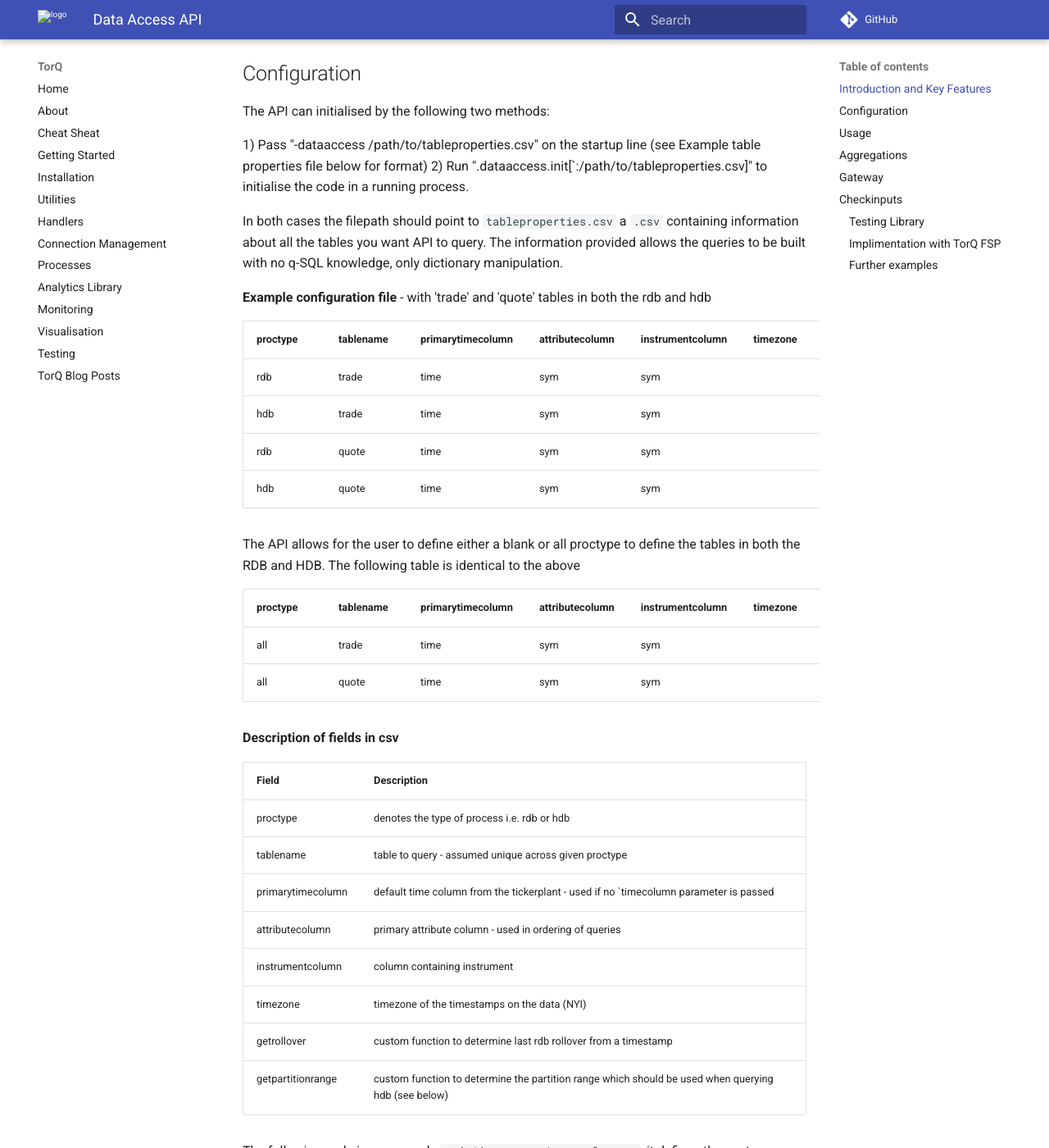
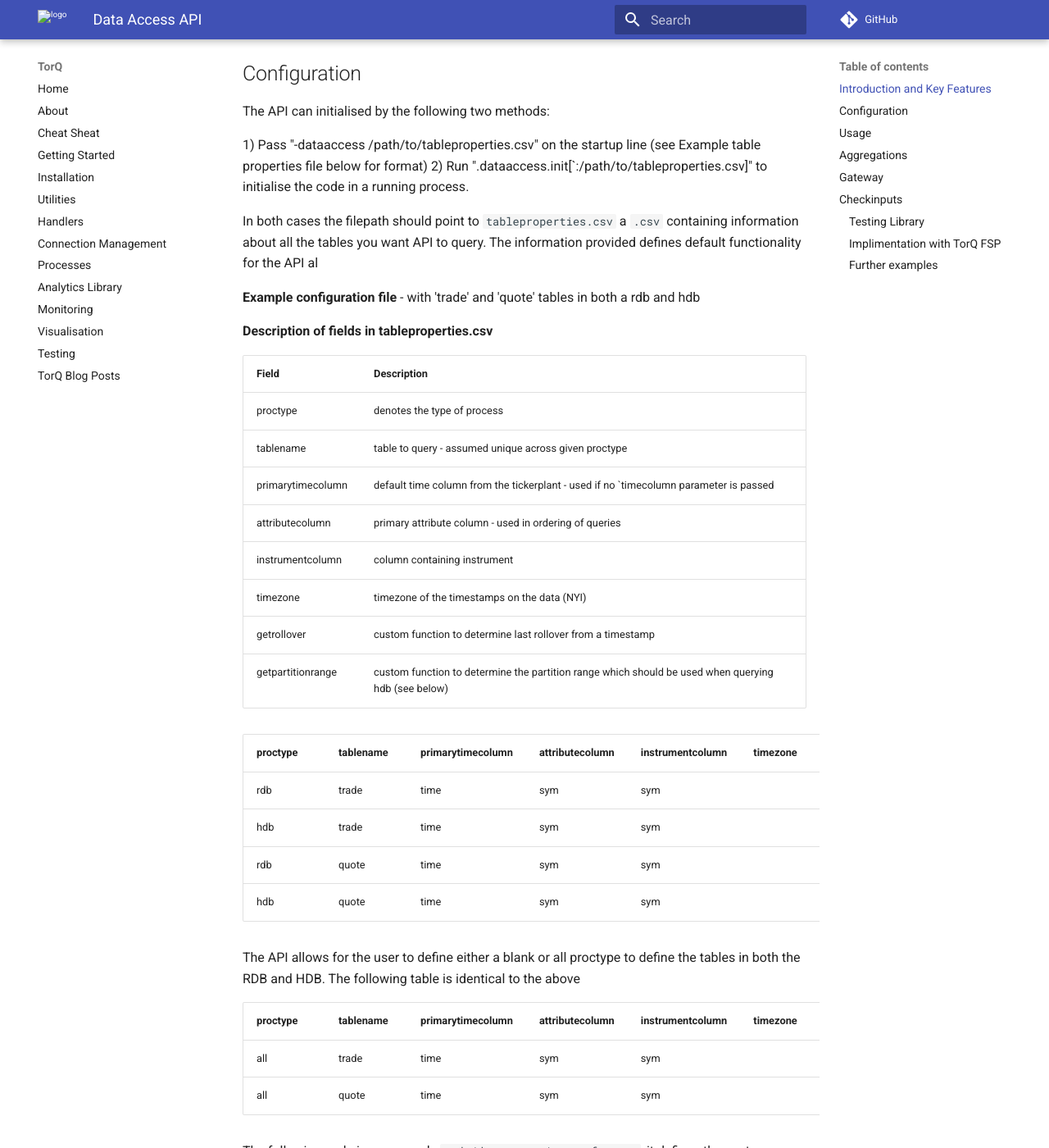
Before and after one commit to DataIntellectTech/TorQ, an MkDocs documentation site: the page built from docs/dataaccess.md, in a window 1280 px wide and 1400 px high, scrolled down 343 px. Shown: the whole window at 82% size. Built offline with MkDocs 1.6.1 and Material for MkDocs 9.7.7, drawn with Linux system fonts in a browser that asks for light colours; comment, search, counter and statistics services are not loaded; old or Windows-style settings are respelled for this version of MkDocs; some of the changed lines change nothing that is shown; some of the changed text lies outside the part shown.

Commit message:
Update dataaccess.md

````diff
--- a/docs/dataaccess.md
+++ b/docs/dataaccess.md
@@ -19,10 +19,22 @@
 1) Pass "-dataaccess /path/to/tableproperties.csv" on the startup line (see Example table properties file below for format)
 2) Run ".dataaccess.init[`:/path/to/tableproperties.csv]" to initialise the code in a running process.
 
-In both cases the filepath should point to `tableproperties.csv` a `.csv` containing information about all the tables you want API to query. The information provided allows the queries to be built with no q-SQL knowledge, only dictionary manipulation.
+In both cases the filepath should point to `tableproperties.csv` a `.csv` containing information about all the tables you want API to query. The information provided defines default functionality for the API al
 
+**Example configuration file** - with 'trade' and 'quote' tables in both a rdb and hdb
 
-**Example configuration file** - with 'trade' and 'quote' tables in both the rdb and hdb
+**Description of fields in tableproperties.csv**
+
+|Field               |Description                                                                                        |
+|--------------------|---------------------------------------------------------------------------------------------------|
+|proctype            |denotes the type of process                                                                        |
+|tablename           |table to query - assumed unique across given proctype                                              |
+|primarytimecolumn   |default time column from the tickerplant - used if no  \`timecolumn parameter is passed            |
+|attributecolumn     |primary attribute column - used in ordering of queries                                             |
+|instrumentcolumn    |column containing instrument                                                                       |
+|timezone            |timezone of the timestamps on the data (NYI)                                                       |
+|getrollover         |custom function to determine last rollover from a timestamp                                    |
+|getpartitionrange   |custom function to determine the partition range which should be used when querying hdb (see below)|
 
 |proctype   |tablename  |primarytimecolumn     |attributecolumn       |instrumentcolumn|timezone|getrollover     |getpartitionrange   |
 |-----------|-----------|----------------------|----------------------|----------------|--------|----------------|--------------------|
@@ -39,20 +51,6 @@
  |-----------|-----------|----------------------|----------------------|----------------|--------|----------------|--------------------|
  |all|trade|time|sym|sym||defaultrollover|defaultpartitionrange|
  |all|quote|time|sym|sym||defaultrollover|defaultpartitionrange|
-
-
-**Description of fields in csv**
-
-|Field               |Description                                                                                        |
-|--------------------|---------------------------------------------------------------------------------------------------|
-|proctype            |denotes the type of process  i.e. rdb or hdb                                                       |
-|tablename           |table to query - assumed unique across given proctype                                              |
-|primarytimecolumn   |default time column from the tickerplant - used if no  \`timecolumn parameter is passed            |
-|attributecolumn     |primary attribute column - used in ordering of queries                                             |
-|instrumentcolumn    |column containing instrument                                                                       |
-|timezone            |timezone of the timestamps on the data (NYI)                                                       |
-|getrollover         |custom function to determine last rdb rollover from a timestamp                                    |
-|getpartitionrange   |custom function to determine the partition range which should be used when querying hdb (see below)|
 
 
 The following code is an example `code/dataaccess/customfuncs.q`, it defines the custom functions referenced in the above tables. This allows the developer to create functions to automatically query the correct process and partitions.
@@ -120,6 +118,7 @@
 |freeformcolumn|No       |"time, sym,mid\:0.5\*bid+ask"                                                             |aggregations                 |select clause in string format
 |ordering      |No       |enlist(\`desc\`bidprice)                                                                  |                             |list ordering results ascending or descending by column
 |renamecolumn  |No       | \`old1\`old2\`old3!\`new1\`new2\`new3                                                    |                             | Either a dictionary of old!new or list of column names
+|postback|No|{flip x}| |Post-processing of the data|
 
 \* Invalid pairs are two dictionary keys not allowed to be defined simultaneously, this is done to prevent unexpected behaviour, such as `select price,mprice:max price from trade`. If an invalid key pair is desired the user should convert all inputs to the q-SQL version.
 
@@ -146,7 +145,7 @@
 ```
 ## Aggregations
 
-The aggregations key is a dictionary led method of perfoming mathematical operations on columns of a table. The dictionary should be of the form
+The aggregations key is a dictionary led method of perfoming mathematical operations on columns of a table. The dictionary should be of the form:
 
 ``` `agg1`agg2`...`aggn!((`col11`col12...`col1a);(`col21`col22...`col2b);...;(`coln1`coln2...`colnm)```
 
@@ -241,7 +240,7 @@
 94.81  93.82  8.43 7.43
 
 ```
-Only certain aggregations are cross process enabled (see aggregations table). As a consequence should the user wish to define more complex join functions and timeouts the functions `.dataaccess.syncexec(j)(t)` are similar to `.dataaccess.getdata` yet give more freedom. For example
+Only aggregations which can be factored across processes are enabled (see aggregations table), this is because defining the irreducible aggregations would result in inaccuracies. Should the user wish to use these aggregations ordefine other joins and timeouts: the functions `.dataaccess.syncexec(j)(t)` are similar to `.dataaccess.getdata` yet give more freedom. For example
 
 ```
 q)g".dataaccess.syncexec `tablename`starttime`endtime`instruments`columns!(`quote;2021.01.20D0;2021.01.23D0;`GOOG;`sym`time`bid`bsize)"
````
